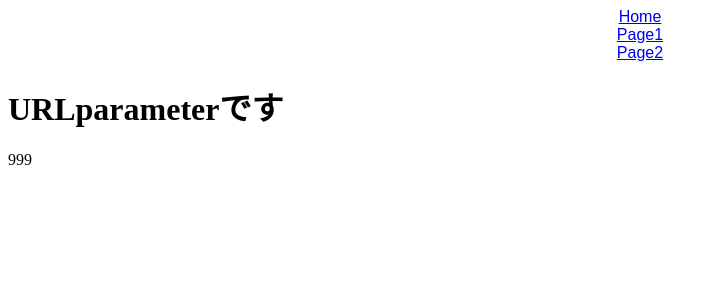
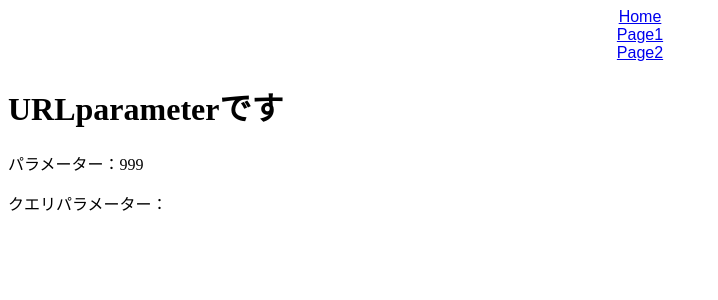
Before and after one commit to Nishimurasyota/React-Router, a React (Create React App) app: page /page2/999 in a window 1280 px wide. Shown: the top 300 px of the page, without its empty margins (0-718 px from the left). Built offline with nearby package versions, Linux system fonts and the light colour scheme.

Commit message:
Study QueryParameter

```diff
--- a/src/Page2.jsx
+++ b/src/Page2.jsx
@@ -6,6 +6,8 @@
       <div>
         <h1>Page2</h1>
         <Link to="/page2/999">URL Parameter</Link>
+        <br />
+        <Link to="/page2/999?name=hogehoge">Query Parameter</Link>
       </div>
     </>
   );
--- a/src/UrlParameter.jsx
+++ b/src/UrlParameter.jsx
@@ -1,12 +1,16 @@
-import { useParams } from "react-router-dom";
+import { useParams, useLocation } from "react-router-dom";
 
 export const UrlParameter = () => {
   const { id } = useParams();
+  const { search } = useLocation();
+  const query = new URLSearchParams(search);
+  console.log(query);
   return (
     <>
       <div>
         <h1>URLparameterです</h1>
-        <p>{id}</p>
+        <p>パラメーター：{id}</p>
+        <p>クエリパラメーター：{query.get("name")}</p>
       </div>
     </>
   );
```
